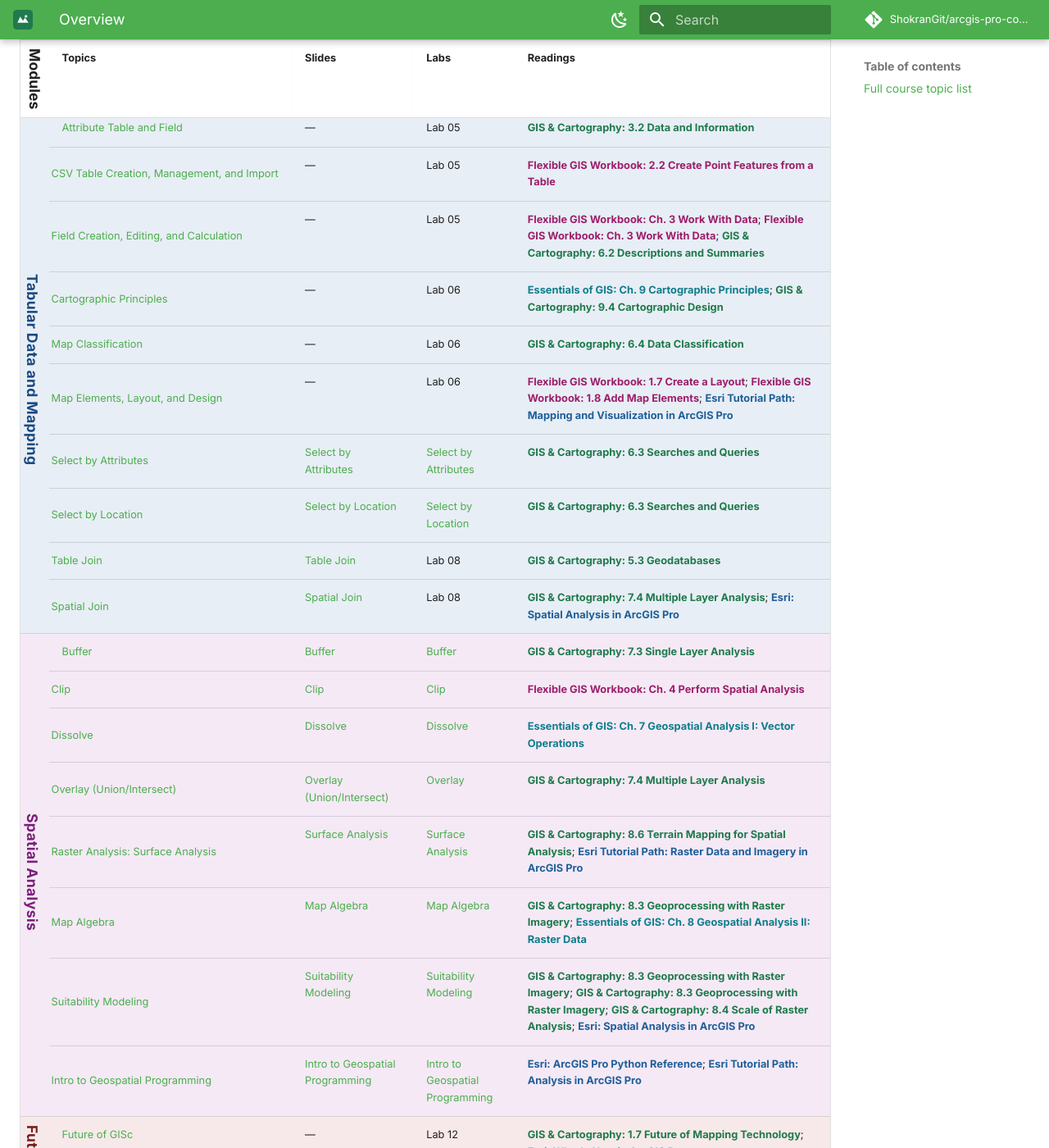
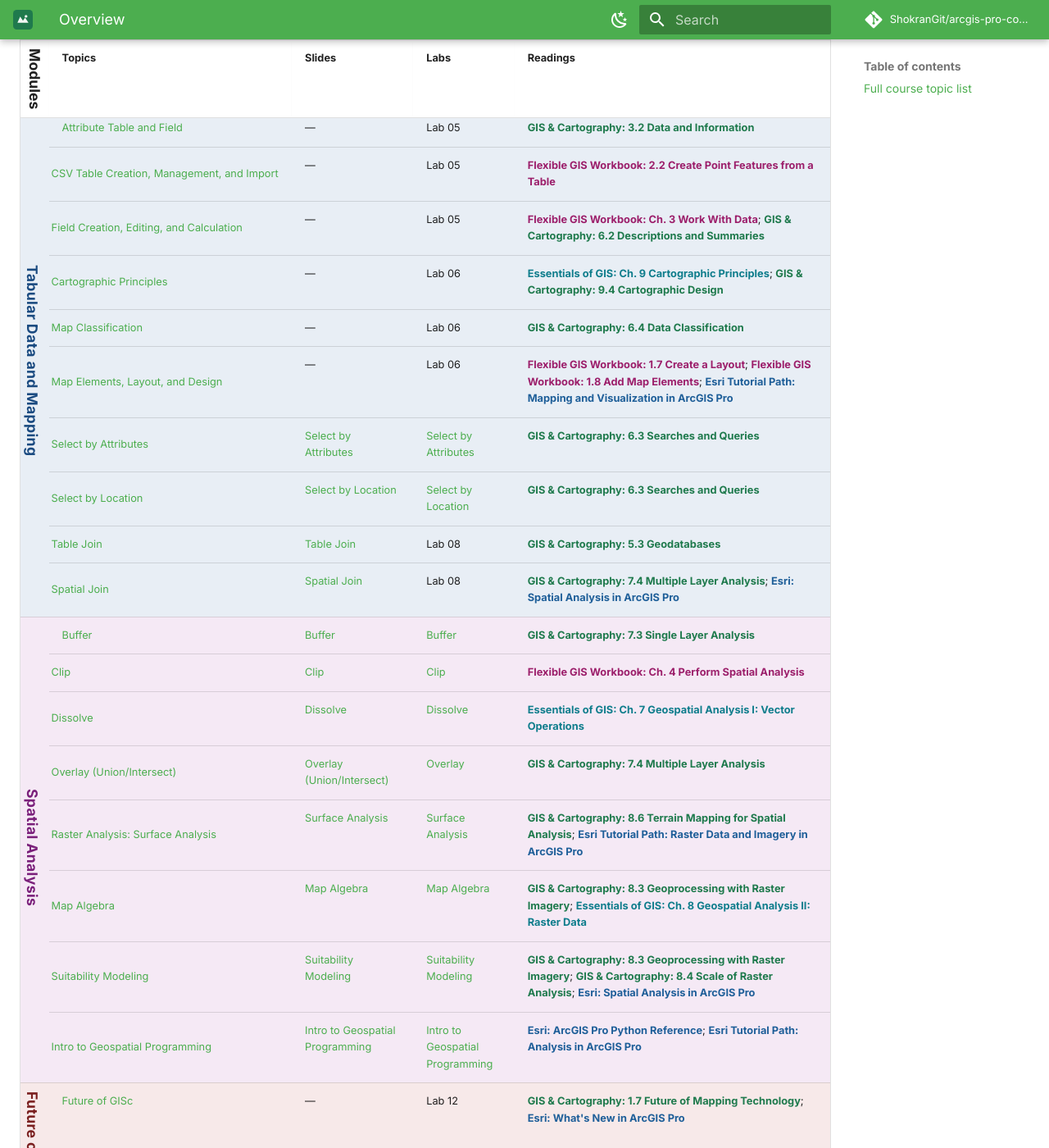
Before and after one commit to ShokranGit/arcgis-pro-course, an MkDocs documentation site: the page built from docs/lessons/index.md, in a window 1280 px wide and 1400 px high, scrolled down 1222 px. Shown: the whole window at 82% size. Built offline with MkDocs 1.6.1 and Material for MkDocs 9.7.7, drawn with Linux system fonts in a browser that asks for light colours; comment, search, counter and statistics services are not loaded.

Commit message:
Deduplicate reading citations from prior retry commit

```diff
--- a/docs/lessons/index.md
+++ b/docs/lessons/index.md
@@ -22,7 +22,7 @@ A date-free, college-agnostic view of every topic in the course. This list isn't
 | <span class="module-badge module-intro">Introduction, Foundations, and Data Management</span> | [Coordinate and Projection Systems](../concepts/coordinate-systems.md) | [Coordinate and Projection Systems](../slides/projection.md) | Lab 04 | [GIS & Cartography: 2.3 Datums, Coordinate Systems, and Map Projections](https://slcc.pressbooks.pub/maps/chapter/2-3/){: .src-cartography}; [Flexible GIS Workbook: 1.4 Change the Map Projection](https://mlpp.pressbooks.pub/flexiblegisworkbookpro/chapter/1-4-change-the-map-projection/){: .src-workbook} |
 | <span class="module-badge module-tabular">Tabular Data and Mapping</span> | [Attribute Table and Field](../concepts/attribute-tables.md) | — | Lab 05 | [GIS & Cartography: 3.2 Data and Information](https://slcc.pressbooks.pub/maps/chapter/3-2/){: .src-cartography} |
 | <span class="module-badge module-tabular">Tabular Data and Mapping</span> | [CSV Table Creation, Management, and Import](03c-tabular-data-management.md) | — | Lab 05 | [Flexible GIS Workbook: 2.2 Create Point Features from a Table](https://mlpp.pressbooks.pub/flexiblegisworkbookpro/chapter/2-2-create-point-features-from-a-table/){: .src-workbook} |
-| <span class="module-badge module-tabular">Tabular Data and Mapping</span> | [Field Creation, Editing, and Calculation](03c-tabular-data-management.md) | — | Lab 05 | [Flexible GIS Workbook: Ch. 3 Work With Data](https://mlpp.pressbooks.pub/flexiblegisworkbookpro/part/work-with-data/){: .src-workbook}; [Flexible GIS Workbook: Ch. 3 Work With Data](https://mlpp.pressbooks.pub/flexiblegisworkbookpro/part/work-with-data/){: .src-workbook}; [GIS & Cartography: 6.2 Descriptions and Summaries](https://slcc.pressbooks.pub/maps/chapter/6-2/){: .src-cartography} |
+| <span class="module-badge module-tabular">Tabular Data and Mapping</span> | [Field Creation, Editing, and Calculation](03c-tabular-data-management.md) | — | Lab 05 | [Flexible GIS Workbook: Ch. 3 Work With Data](https://mlpp.pressbooks.pub/flexiblegisworkbookpro/part/work-with-data/){: .src-workbook}; [GIS & Cartography: 6.2 Descriptions and Summaries](https://slcc.pressbooks.pub/maps/chapter/6-2/){: .src-cartography} |
 | <span class="module-badge module-tabular">Tabular Data and Mapping</span> | [Cartographic Principles](04-symbology-map-design.md) | — | Lab 06 | [Essentials of GIS: Ch. 9 Cartographic Principles](https://saylordotorg.github.io/text_essentials-of-geographic-information-systems/s13-cartographic-principles.html){: .src-essentials}; [GIS & Cartography: 9.4 Cartographic Design](https://slcc.pressbooks.pub/maps/chapter/9-4/){: .src-cartography} |
 | <span class="module-badge module-tabular">Tabular Data and Mapping</span> | [Map Classification](04-symbology-map-design.md) | — | Lab 06 | [GIS & Cartography: 6.4 Data Classification](https://slcc.pressbooks.pub/maps/chapter/6-4/){: .src-cartography} |
 | <span class="module-badge module-tabular">Tabular Data and Mapping</span> | [Map Elements, Layout, and Design](04-symbology-map-design.md) | — | Lab 06 | [Flexible GIS Workbook: 1.7 Create a Layout](https://mlpp.pressbooks.pub/flexiblegisworkbookpro/chapter/1-7-create-a-layout/){: .src-workbook}; [Flexible GIS Workbook: 1.8 Add Map Elements](https://mlpp.pressbooks.pub/flexiblegisworkbookpro/chapter/1-8-add-map-elements/){: .src-workbook}; [Esri Tutorial Path: Mapping and Visualization in ArcGIS Pro](https://learn.arcgis.com/en/paths/mapping-and-visualization-in-arcgis-pro/){: .src-esri} |
@@ -36,7 +36,7 @@ A date-free, college-agnostic view of every topic in the course. This list isn't
 | <span class="module-badge module-spatial" id="overlay">Spatial Analysis</span> | [Overlay (Union/Intersect)](05-geoprocessing.md) | [Overlay (Union/Intersect)](../slides/geoprocessing-tools.md) | [Overlay](../labs/overlay/) | [GIS & Cartography: 7.4 Multiple Layer Analysis](https://slcc.pressbooks.pub/maps/chapter/7-4/){: .src-cartography} |
 | <span id="surface-analysis" class="module-badge module-spatial">Spatial Analysis</span> | [Raster Analysis: Surface Analysis](06-raster-analysis.md) | [Surface Analysis](../slides/raster-data-analysis.md) | [Surface Analysis](../labs/surface-analysis/) | [GIS & Cartography: 8.6 Terrain Mapping for Spatial Analysis](https://slcc.pressbooks.pub/maps/chapter/8-6/){: .src-cartography}; [Esri Tutorial Path: Raster Data and Imagery in ArcGIS Pro](https://learn.arcgis.com/en/paths/using-raster-data-and-imagery-in-arcgis-pro/){: .src-esri} |
 | <span id="map-algebra" class="module-badge module-spatial">Spatial Analysis</span> | [Map Algebra](06-raster-analysis.md) | [Map Algebra](../slides/raster-data-analysis.md) | [Map Algebra](../labs/map-algebra/) | [GIS & Cartography: 8.3 Geoprocessing with Raster Imagery](https://slcc.pressbooks.pub/maps/chapter/8-3/){: .src-cartography}; [Essentials of GIS: Ch. 8 Geospatial Analysis II: Raster Data](https://saylordotorg.github.io/text_essentials-of-geographic-information-systems/s12-geospatial-analysis-ii-raster-.html){: .src-essentials} |
-| <span id="suitability-modeling" class="module-badge module-spatial">Spatial Analysis</span> | [Suitability Modeling](06-raster-analysis.md) | [Suitability Modeling](../slides/raster-data-analysis.md) | [Suitability Modeling](../labs/suitability-modeling/) | [GIS & Cartography: 8.3 Geoprocessing with Raster Imagery](https://slcc.pressbooks.pub/maps/chapter/8-3/){: .src-cartography}; [GIS & Cartography: 8.3 Geoprocessing with Raster Imagery](https://slcc.pressbooks.pub/maps/chapter/8-3/){: .src-cartography}; [GIS & Cartography: 8.4 Scale of Raster Analysis](https://slcc.pressbooks.pub/maps/chapter/8-4/){: .src-cartography}; [Esri: Spatial Analysis in ArcGIS Pro](https://doc.esri.com/en/arcgis-pro/latest/help/analysis/introduction/spatial-analysis-in-arcgis-pro.html){: .src-esri} |
+| <span id="suitability-modeling" class="module-badge module-spatial">Spatial Analysis</span> | [Suitability Modeling](06-raster-analysis.md) | [Suitability Modeling](../slides/raster-data-analysis.md) | [Suitability Modeling](../labs/suitability-modeling/) | [GIS & Cartography: 8.3 Geoprocessing with Raster Imagery](https://slcc.pressbooks.pub/maps/chapter/8-3/){: .src-cartography}; [GIS & Cartography: 8.4 Scale of Raster Analysis](https://slcc.pressbooks.pub/maps/chapter/8-4/){: .src-cartography}; [Esri: Spatial Analysis in ArcGIS Pro](https://doc.esri.com/en/arcgis-pro/latest/help/analysis/introduction/spatial-analysis-in-arcgis-pro.html){: .src-esri} |
 | <span class="module-badge module-spatial" id="intro-to-geospatial-programming">Spatial Analysis</span> | [Intro to Geospatial Programming](08-geospatial-programming.md) | [Intro to Geospatial Programming](../slides/arcgis-pro-ui-tour.md) | [Intro to Geospatial Programming](../labs/intro-to-geospatial-programming/) | [Esri: ArcGIS Pro Python Reference](https://doc.esri.com/en/arcgis-pro/latest/arcpy/main/arcgis-pro-arcpy-reference.html){: .src-esri}; [Esri Tutorial Path: Analysis in ArcGIS Pro](https://learn.arcgis.com/en/paths/analysis-in-arcgis-pro/){: .src-esri} |
 | <span class="module-badge module-ethics">Future of GISc</span> | [Future of GISc](09-future-of-gisc.md) | — | Lab 12 | [GIS & Cartography: 1.7 Future of Mapping Technology](https://slcc.pressbooks.pub/maps/chapter/1-7/){: .src-cartography}; [Esri: What's New in ArcGIS Pro](https://doc.esri.com/en/arcgis-pro/latest/get-started/whats-new-in-arcgis-pro.html){: .src-esri} |
 
```
